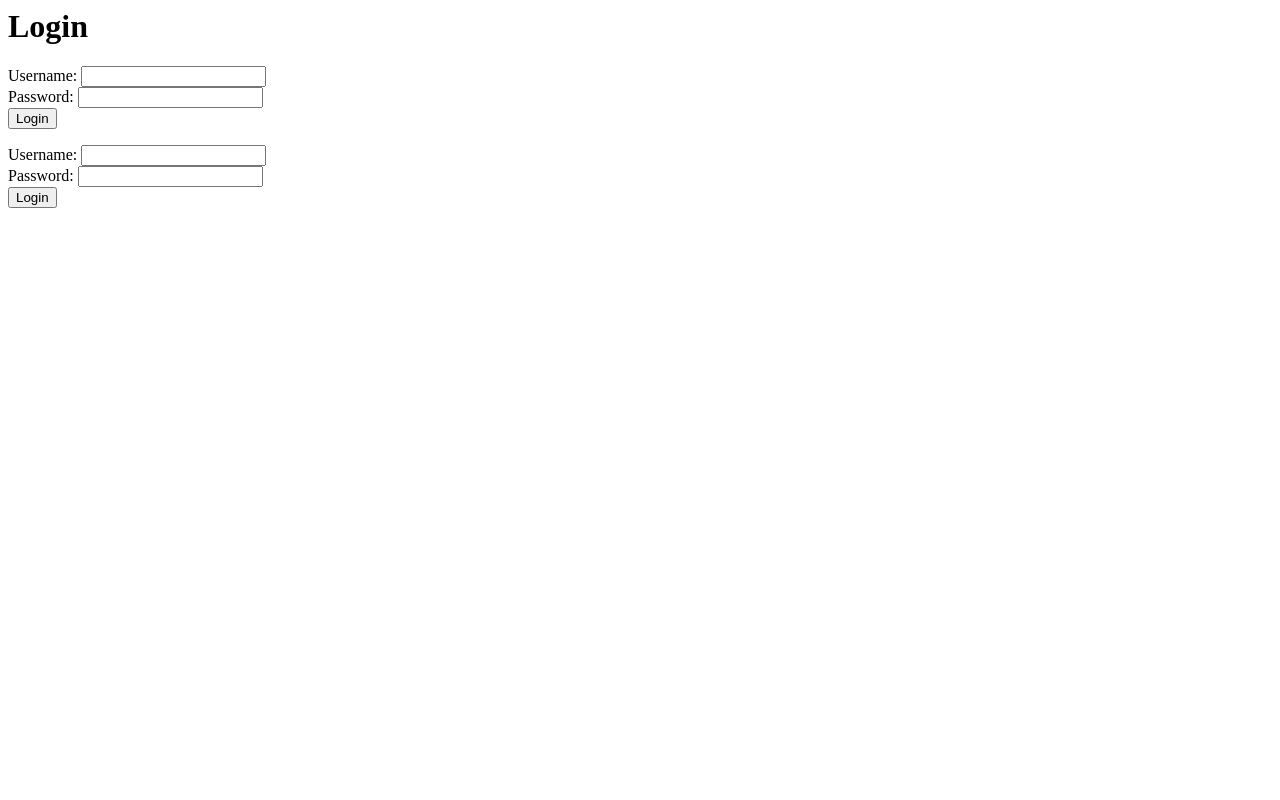
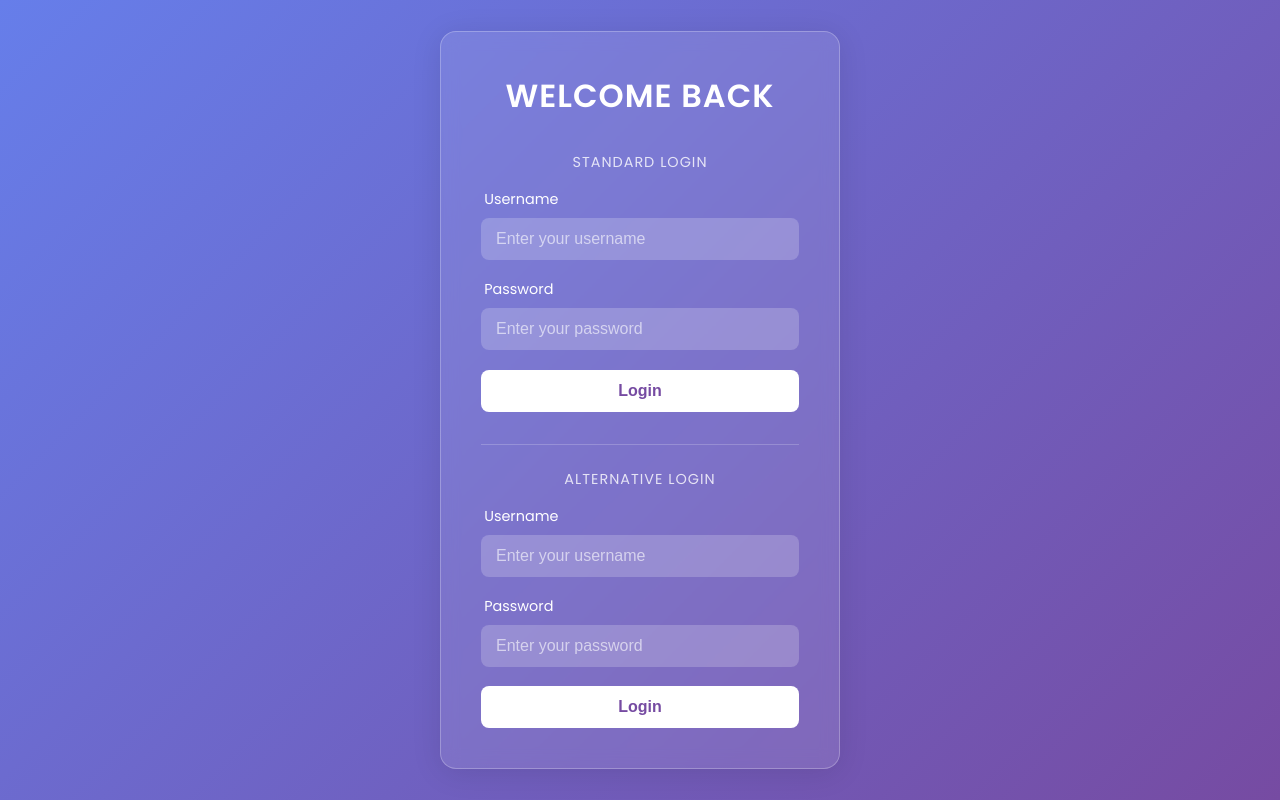
Before and after one commit to serbent/ca-DevOpsUA6, a Flask app: page /login in a window 1280 px wide. Run offline with Flask 3, Linux system fonts and the light colour scheme.

Commit message:
Updated login template

```diff
--- /dev/null
+++ b/34/python/static/style.css
@@ -0,0 +1,124 @@
+/* Global Styles */
+@import url('https://fonts.googleapis.com/css2?family=Poppins:wght@300;400;600&display=swap');
+
+* {
+    margin: 0;
+    padding: 0;
+    box-sizing: border-box;
+}
+
+body {
+    font-family: 'Poppins', sans-serif;
+    background: linear-gradient(135deg, #667eea 0%, #764ba2 100%);
+    height: 100vh;
+    display: flex;
+    justify-content: center;
+    align-items: center;
+    overflow: hidden;
+}
+
+/* Glassmorphism Container */
+.container {
+    background: rgba(255, 255, 255, 0.1);
+    border-radius: 16px;
+    box-shadow: 0 4px 30px rgba(0, 0, 0, 0.1);
+    backdrop-filter: blur(8.5px);
+    -webkit-backdrop-filter: blur(8.5px);
+    border: 1px solid rgba(255, 255, 255, 0.25);
+    padding: 2.5rem;
+    width: 400px;
+    max-width: 90%;
+    color: white;
+    text-align: center;
+}
+
+h1 {
+    margin-bottom: 2rem;
+    font-weight: 600;
+    font-size: 2rem;
+    letter-spacing: 1px;
+    text-transform: uppercase;
+}
+
+/* Form Styles */
+.login-section {
+    margin-bottom: 2rem;
+}
+
+.login-section:last-child {
+    margin-bottom: 0;
+    padding-top: 1.5rem;
+    border-top: 1px solid rgba(255, 255, 255, 0.2);
+}
+
+.section-title {
+    font-size: 0.9rem;
+    margin-bottom: 1rem;
+    opacity: 0.8;
+    text-transform: uppercase;
+    letter-spacing: 1px;
+}
+
+form {
+    display: flex;
+    flex-direction: column;
+    align-items: center;
+}
+
+.form-group {
+    width: 100%;
+    margin-bottom: 1.2rem;
+    text-align: left;
+}
+
+label {
+    display: block;
+    margin-bottom: 0.5rem;
+    font-size: 0.9rem;
+    margin-left: 0.2rem;
+}
+
+input[type="text"],
+input[type="password"] {
+    width: 100%;
+    padding: 12px 15px;
+    background: rgba(255, 255, 255, 0.2);
+    border: none;
+    border-radius: 8px;
+    color: white;
+    font-size: 1rem;
+    outline: none;
+    transition: background 0.3s ease;
+}
+
+input[type="text"]::placeholder,
+input[type="password"]::placeholder {
+    color: rgba(255, 255, 255, 0.6);
+}
+
+input[type="text"]:focus,
+input[type="password"]:focus {
+    background: rgba(255, 255, 255, 0.3);
+}
+
+input[type="submit"] {
+    width: 100%;
+    padding: 12px;
+    border-radius: 8px;
+    border: none;
+    background: white;
+    color: #764ba2;
+    font-size: 1rem;
+    font-weight: 600;
+    cursor: pointer;
+    transition: transform 0.2s ease, box-shadow 0.2s ease;
+}
+
+input[type="submit"]:hover {
+    transform: translateY(-2px);
+    box-shadow: 0 5px 15px rgba(0, 0, 0, 0.2);
+}
+
+input[type="submit"]:active {
+    transform: translateY(0);
+}
--- a/34/python/templates/login.html
+++ b/34/python/templates/login.html
@@ -1,29 +1,48 @@
-<html>
+<!DOCTYPE html>
+<html lang="en">
 
 <head>
+    <meta charset="UTF-8">
+    <meta name="viewport" content="width=device-width, initial-scale=1.0">
     <title>Login</title>
+    <link rel="stylesheet" href="{{ url_for('static', filename='style.css') }}">
 </head>
 
 <body>
-    <h1>Login</h1>
+    <div class="container">
+        <h1>Welcome Back</h1>
+
+        <div class="login-section">
+            <div class="section-title">Standard Login</div>
             <form method="post" action="{{ url_for('login_post') }}">
-        <label for="username">Username:</label>
-        <input type="text" id="username" name="username">
-        <br>
-        <label for="password">Password:</label>
-        <input type="password" id="password" name="password">
-        <br>
+                <div class="form-group">
+                    <label for="username-post">Username</label>
+                    <input type="text" id="username-post" name="username" placeholder="Enter your username" required>
+                </div>
+                <div class="form-group">
+                    <label for="password-post">Password</label>
+                    <input type="password" id="password-post" name="password" placeholder="Enter your password"
+                        required>
+                </div>
                 <input type="submit" value="Login">
             </form>
+        </div>
+
+        <div class="login-section">
+            <div class="section-title">Alternative Login</div>
             <form method="GET" action="{{ url_for('login_get') }}">
-        <label for="username">Username:</label>
-        <input type="text" id="username" name="username">
-        <br>
-        <label for="password">Password:</label>
-        <input type="password" id="password" name="password">
-        <br>
+                <div class="form-group">
+                    <label for="username-get">Username</label>
+                    <input type="text" id="username-get" name="username" placeholder="Enter your username" required>
+                </div>
+                <div class="form-group">
+                    <label for="password-get">Password</label>
+                    <input type="password" id="password-get" name="password" placeholder="Enter your password" required>
+                </div>
                 <input type="submit" value="Login">
             </form>
+        </div>
+    </div>
 </body>
 
 </html>
```
Lines whose indentation alone changed are shown as unchanged.
